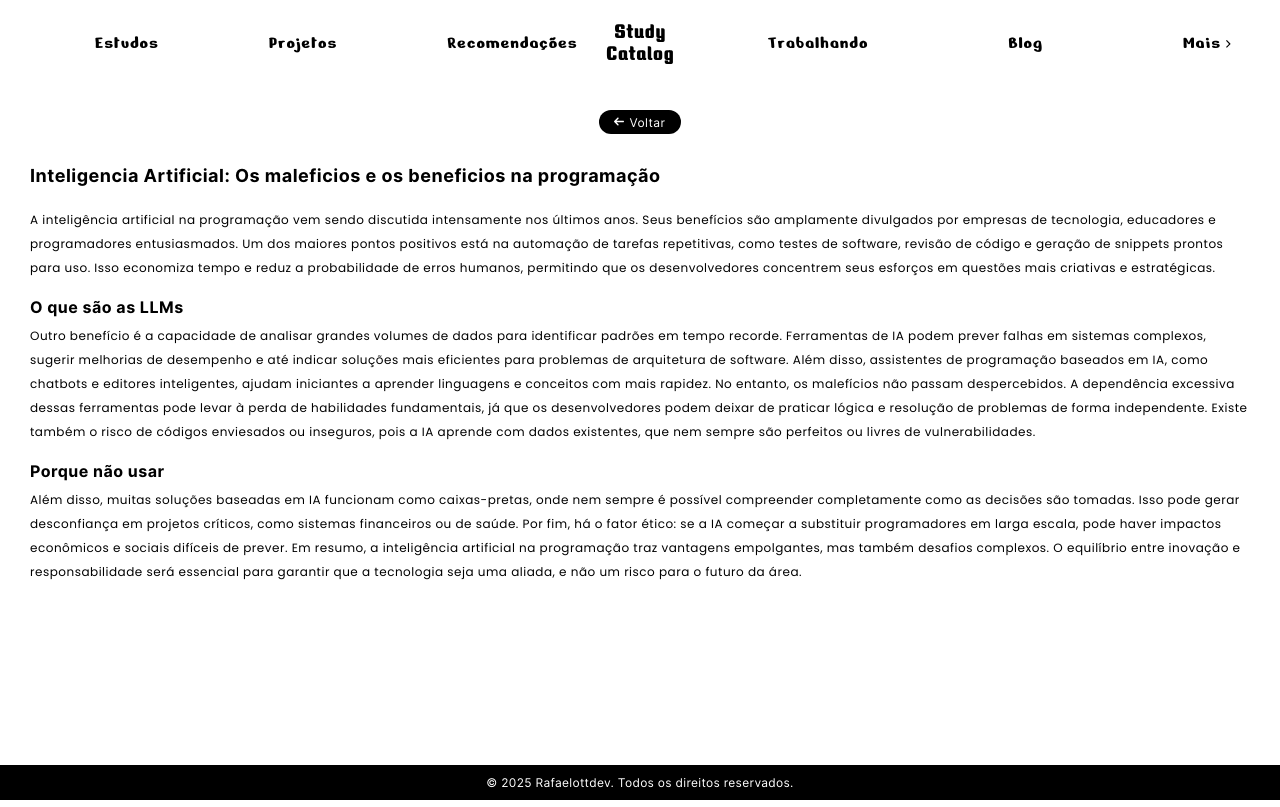
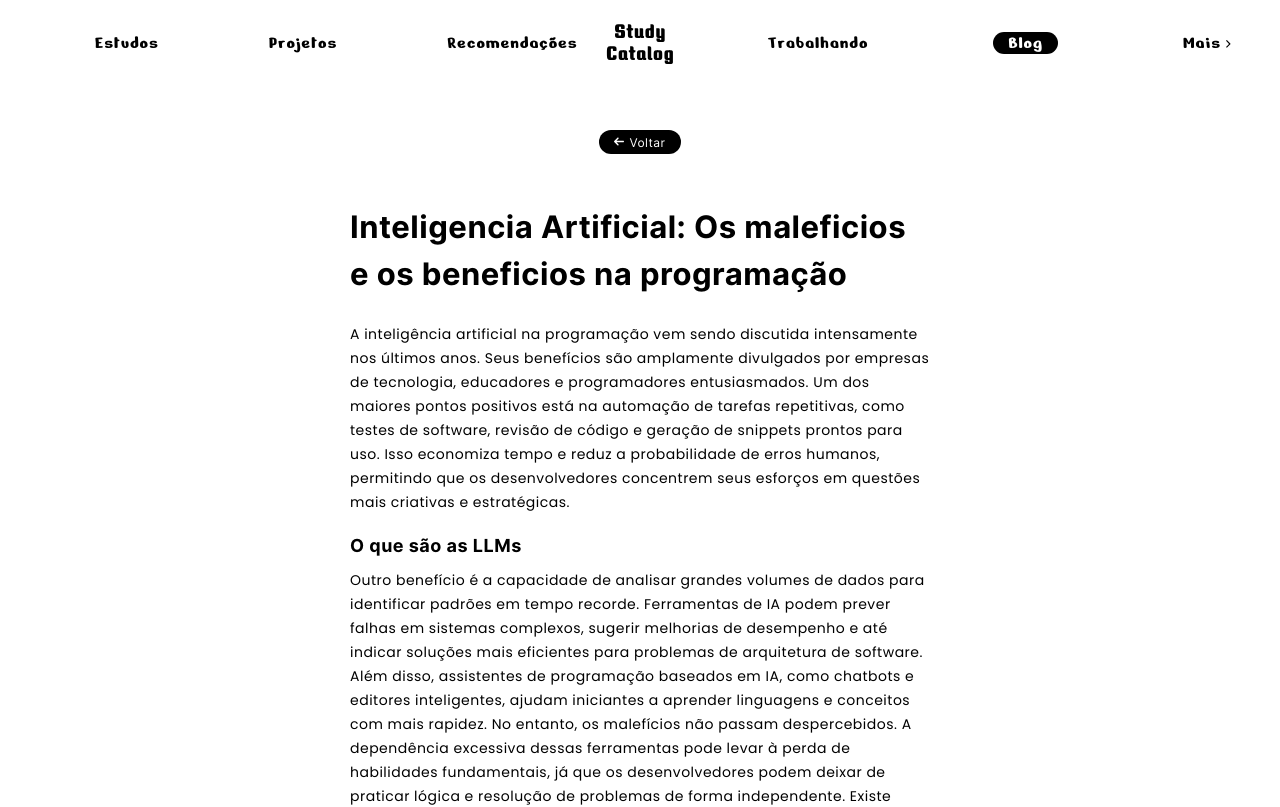
Before and after one commit to rafaelottdev/study-catalog, a React (Vite) app: page /blog/artigo-IA in a window 1280 px wide. Shown: the top 807 px of the page. Built offline with nearby package versions, Linux system fonts and the light colour scheme.

Commit message:
style(navbar and blog): finished desktop style

```diff
--- a/src/layouts/Header/Header.jsx
+++ b/src/layouts/Header/Header.jsx
@@ -7,6 +7,7 @@ import styles from "./Header.module.css"
 
 const Header = ({ scrollPosition }) => {
     const [show, setShow] = useState(false)
+    const [active, setActive] = useState(false)
 
     let isScrolling = false
 
@@ -16,9 +17,9 @@ const Header = ({ scrollPosition }) => {
 
     return (
         <header className={`${styles.header} ${isScrolling ? `${styles.scrolling}` : ""}`}>
-            <Logo isScrolling={isScrolling} show={show} setShow={setShow} />
+            <Logo isScrolling={isScrolling} show={show} setShow={setShow} active={active} setActive={setActive} />
 
-            <Navbar isScrolling={isScrolling} show={show} setShow={setShow} />
+            <Navbar isScrolling={isScrolling} show={show} setShow={setShow} active={active} setActive={setActive} />
         </header>
     )
 }
--- a/src/layouts/Header/Logo/Logo.jsx
+++ b/src/layouts/Header/Logo/Logo.jsx
@@ -1,7 +1,7 @@
 import { Link } from "react-router-dom"
 import styles from "./Logo.module.css"
 
-const Logo = ({ isScrolling, show, setShow }) => {
+const Logo = ({ isScrolling, show, setShow, active, setActive }) => {
     const scrollToTop = () => {
         window.scrollTo(
             {
@@ -18,6 +18,7 @@ const Logo = ({ isScrolling, show, setShow }) => {
                 onClick={() => {
                     setShow(false)
                     scrollToTop()
+                    setActive(false)
                 }}
             >
                 <h1 className={styles.logo_title}>Study Catalog</h1>
--- a/src/layouts/Header/Navbar/MenuList/MenuList.jsx
+++ b/src/layouts/Header/Navbar/MenuList/MenuList.jsx
@@ -1,11 +1,9 @@
 import { useState, useEffect, useRef } from "react"
-import { Link } from "react-router-dom"
+import { Link, NavLink } from "react-router-dom"
 
 import styles from "./MenuList.module.css"
 
-const MenuList = ({ show, setShow, burgerRef, isScrolling }) => {
-    const [active, setActive] = useState(false)
-
+const MenuList = ({ show, setShow, burgerRef, isScrolling, active, setActive }) => {
     const menuRef = useRef()
 
     useEffect(() => {
@@ -30,25 +28,71 @@ const MenuList = ({ show, setShow, burgerRef, isScrolling }) => {
         <ul  ref={menuRef} className={`${styles.nav_list} ${show ? `${styles.show_list}` : ""} ${isScrolling ? `${styles.items_color}` : ""}`}>
             <div className={styles.wrapp_items}>
                 <li className={styles.nav_item} onClick={() => setShow(!show)}>
-                    <Link to="/estudando" className={styles.nav_link}>Estudos</Link>
+                    <NavLink
+                        to="/estudando"
+                        className={({ isActive }) =>
+                            isActive ? `${styles.nav_link} ${styles.active}` : styles.nav_link
+                        }
+                        onClick={() => {
+                            setShow(!show)
+                            setActive(false)}
+                        }
+                    >
+                        Estudos</NavLink>
                 </li>
 
                 <li className={styles.nav_item}>
-                    <Link to="/projetos" className={styles.nav_link} onClick={() => setShow(!show)}>Projetos</Link>
+                    <NavLink to="/projetos"
+                        className={({ isActive }) =>
+                            isActive ? `${styles.nav_link} ${styles.active}` : styles.nav_link
+                        }
+                        onClick={() => {
+                            setShow(!show)
+                            setActive(false)}
+                        }
+                    >
+                        Projetos</NavLink>
                 </li>
 
                 <li className={styles.nav_item}>
-                    <Link to="/recomendações" className={styles.nav_link} onClick={() => setShow(!show)}>Recomendações</Link>
+                    <NavLink to="/recomendações"
+                        className={({ isActive }) =>
+                            isActive ? `${styles.nav_link} ${styles.active}` : styles.nav_link
+                        }
+                        onClick={() => {
+                            setShow(!show)
+                            setActive(false)}
+                        }
+                    >
+                        Recomendações</NavLink>
                 </li>
             </div>
 
             <div className={styles.wrapp_items}>
                 <li className={styles.nav_item}>
-                    <Link to="/trabalhando" className={styles.nav_link} onClick={() => setShow(!show)}>Trabalhando</Link>
+                    <NavLink to="/trabalhando"
+                        className={({ isActive }) =>
+                            isActive ? `${styles.nav_link} ${styles.active}` : styles.nav_link
+                        }
+                        onClick={() => {
+                            setShow(!show)
+                            setActive(false)}
+                        }
+                    >
+                        Trabalhando</NavLink>
                 </li>
 
                 <li className={styles.nav_item}>
-                    <Link to="/blog" className={styles.nav_link} onClick={() => setShow(!show)}>Blog</Link>
+                    <NavLink to="/blog"
+                        className={({ isActive }) =>
+                            isActive ? `${styles.nav_link} ${styles.active}` : styles.nav_link
+                        }
+                        onClick={() => {
+                            setShow(!show)
+                            setActive(false)}
+                        }
+                    >
+                        Blog</NavLink>
                 </li>
 
                 <li className={`${styles.nav_item} ${styles.nav_item_sublist}`}>
@@ -63,7 +107,13 @@ const MenuList = ({ show, setShow, burgerRef, isScrolling }) => {
 
                     <ul className={`${styles.more_sublist} ${active ? `${styles.show_sublist}` : ""}`}>
                         <li className={styles.more_sublist_item}>
-                            <Link to="/comunidade" className={styles.more_sublist_link} onClick={() => setShow(!show)}>Comunidade</Link>
+                            <NavLink to="/comunidade"
+                                className={({ isActive }) =>
+                                    isActive ? `${styles.nav_link} ${styles.active}` : styles.nav_link
+                                }
+                                onClick={() => setShow(!show)}
+                            >
+                                Comunidade</NavLink>
                         </li>
                     </ul>
                 </li>
--- a/src/layouts/Header/Navbar/MenuList/MenuList.module.css
+++ b/src/layouts/Header/Navbar/MenuList/MenuList.module.css
@@ -129,6 +129,7 @@
         letter-spacing: 1px;
 
         border-radius: 30px;
+        cursor: pointer;
 
         color: black;
         background-color: transparent;
@@ -201,4 +202,9 @@
         color: black;
         background-color: white;
     }
+
+    .active {
+        color: white;
+        background-color: black;
+    }
 }
--- a/src/layouts/Header/Navbar/Navbar.jsx
+++ b/src/layouts/Header/Navbar/Navbar.jsx
@@ -5,14 +5,14 @@ import styles from "./Navbar.module.css"
 
 import { useRef } from "react"
 
-const Navbar = ({ isScrolling, show, setShow }) => {
+const Navbar = ({ isScrolling, show, setShow, active, setActive }) => {
     const burgerRef = useRef()
 
     return (
         <nav>
             <MenuHamburguer ref={burgerRef} onClick={() => setShow(!show)} show={show} isScrolling={isScrolling} />
 
-            <MenuList show={show} setShow={setShow} burgerRef={burgerRef} isScrolling={isScrolling}/>
+            <MenuList show={show} setShow={setShow} burgerRef={burgerRef} isScrolling={isScrolling} active={active} setActive={setActive}/>
         </nav>
     )
 }
--- a/src/pages/Blog/Blog.module.css
+++ b/src/pages/Blog/Blog.module.css
@@ -36,3 +36,23 @@
     font-size: 0.75rem;
     letter-spacing: .5px;
 }
+
+@media (min-width: 850px)  {
+    .blog_post_list {
+        margin-top: 80px;
+
+        display: flex;
+        gap: 20px;
+        flex-wrap: wrap;
+    }
+
+    .blog_post_item {
+        margin-bottom: 0;
+        padding-bottom: 0;
+    }
+
+    .blog_post_link {
+        width: 350px;
+        height: 170px;
+    }
+}
--- a/src/pages/Blog/BlogPost/BlogPost.module.css
+++ b/src/pages/Blog/BlogPost/BlogPost.module.css
@@ -26,3 +26,27 @@
     letter-spacing: .5px;
     line-height: 1.5rem;
 }
+
+@media (min-width: 850px) {
+    .article_container {
+        padding: 50px 350px;
+    }
+
+    .article_container > h2 {
+        margin-top: 20px;
+        margin-bottom: 25px;
+
+        font-size: 31px;
+        line-height: 1.5em;
+    }
+
+    .article_container > h3,.article_container > h4, .article_container > h5 {
+        margin-bottom: 10px;
+        font-size: 18px;
+    }
+
+    .article_container > p {
+        margin-bottom: 20px;
+        font-size: 14px;
+    }
+}
```
